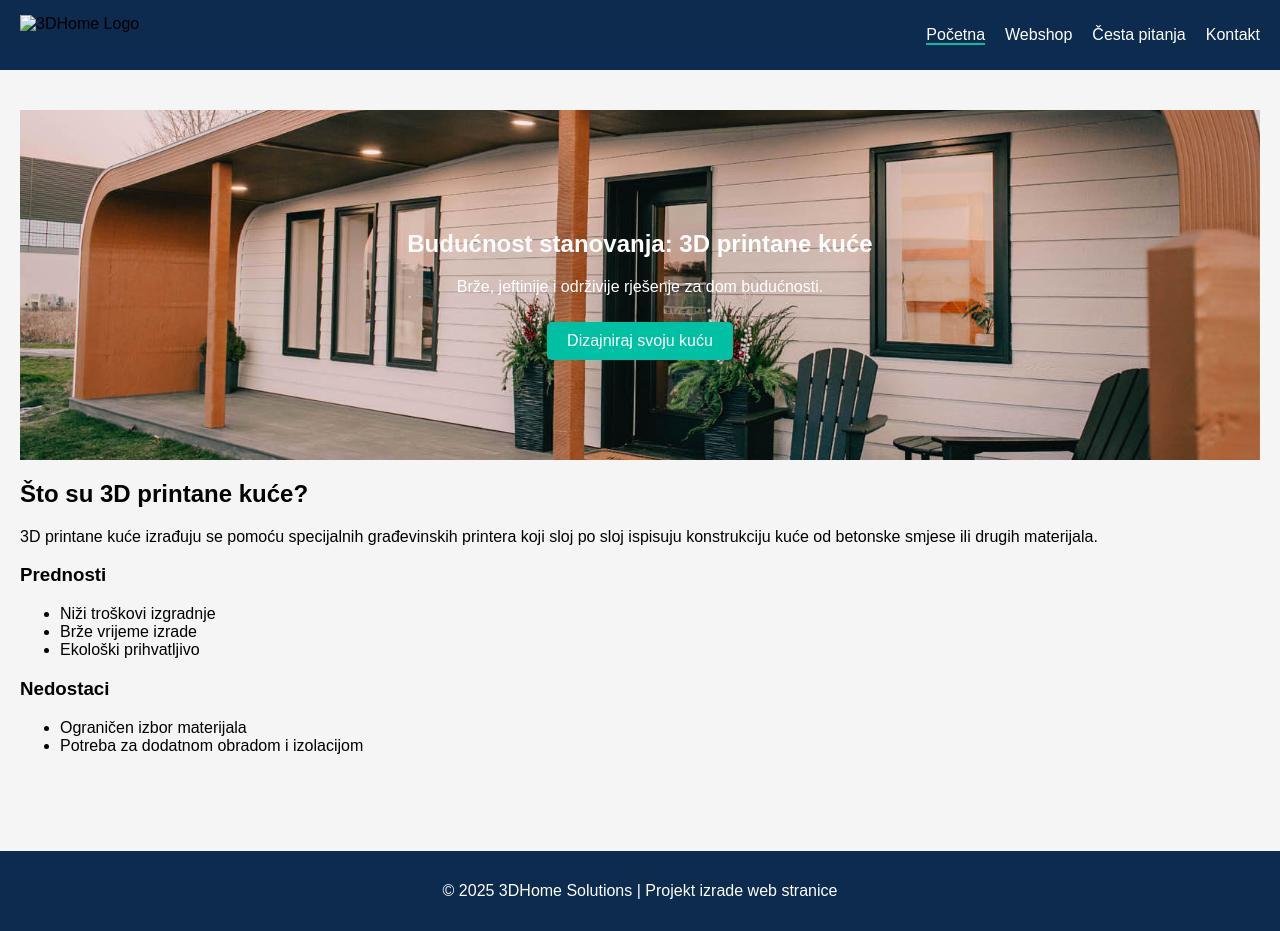
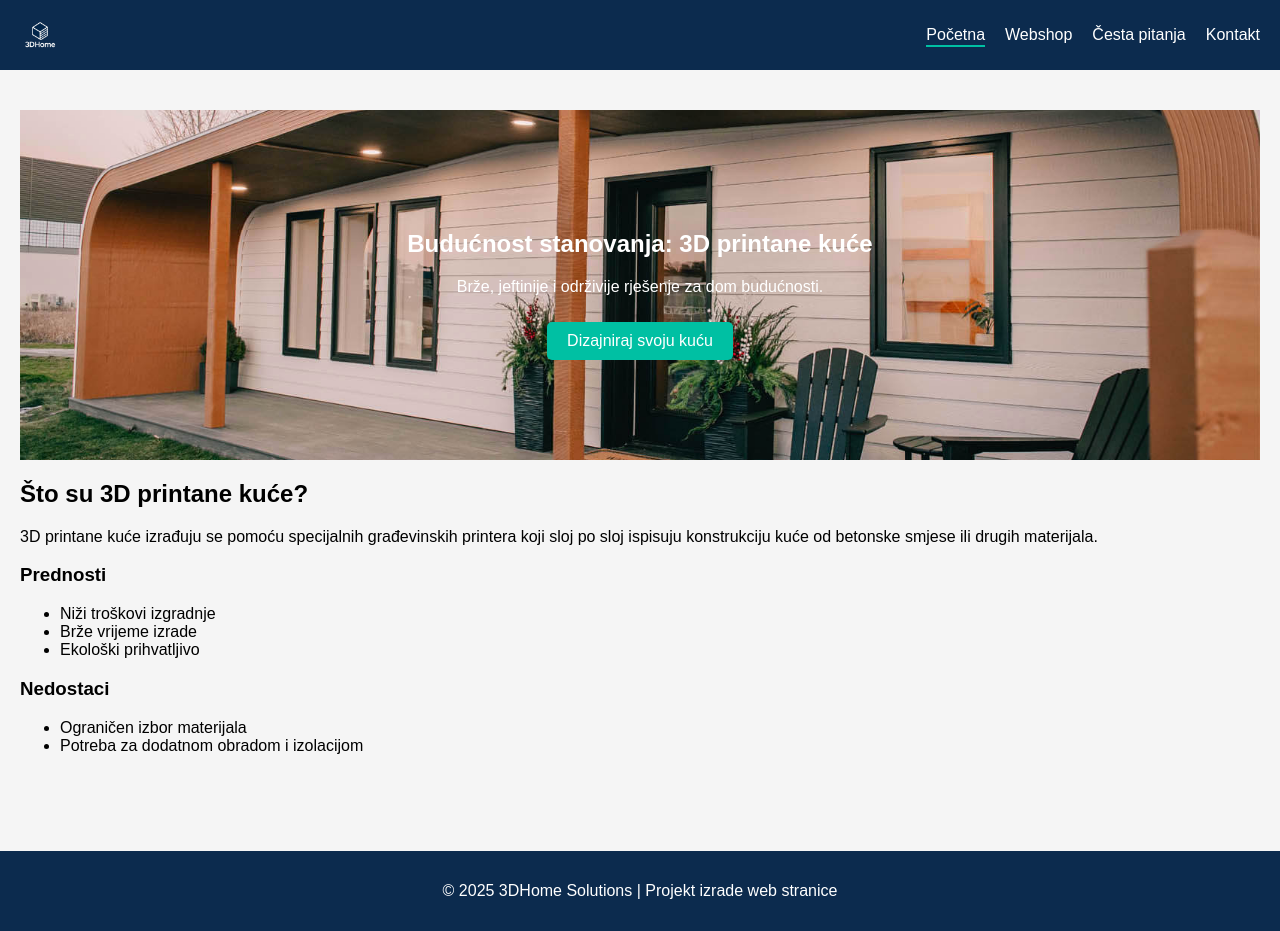
Before and after one commit to SvenkoZelenko/3DPrintedHouses, a plain HTML site: page index.html in a window 1280 px wide. Drawn offline with Linux system fonts and the light colour scheme.

Commit message:
Nav buttons
Stavljen mali ukrasić (crta se širi kad se hovera)

```diff
--- a/css/style.css
+++ b/css/style.css
@@ -27,13 +27,40 @@ nav ul {
 }
 
 nav a {
-  color: #fff;
+  position: relative;
+  padding-bottom: 4px;
   text-decoration: none;
+  color: white;
 }
 
-nav a.active {
-  border-bottom: 2px solid #00c0a3;
+nav a::after {
+  content: "";
+  position: absolute;
+  left: 0;
+  bottom: 0;
+  width: 100%;
+  height: 2px;
+  background: #00c0a3;
+  opacity: 0;
+
+  transform: scaleX(0);
+  transform-origin: center;   /* key change */
+
+  transition: opacity 0.25s ease, transform 0.25s ease;
 }
+
+/* hover effect */
+nav a:hover::after {
+  opacity: 1;
+  transform: scaleX(1);
+}
+
+/* active link */
+nav a.active::after {
+  opacity: 1;
+  transform: scaleX(1);
+}
+
 
 main {
   padding: 40px 20px;
--- a/index.html
+++ b/index.html
@@ -9,7 +9,7 @@
 <body>
   <header>
     <nav>
-      <img src="img/img1" alt="3DHome Logo" class="logo">
+      <img src="img/logo.png" alt="3DHome Logo" class="logo">
       <ul>
         <li><a href="index.html" class="active">Početna</a></li>
         <li><a href="webshop.html">Webshop</a></li>
```
Also changed, not shown: img/logo.png (added).
